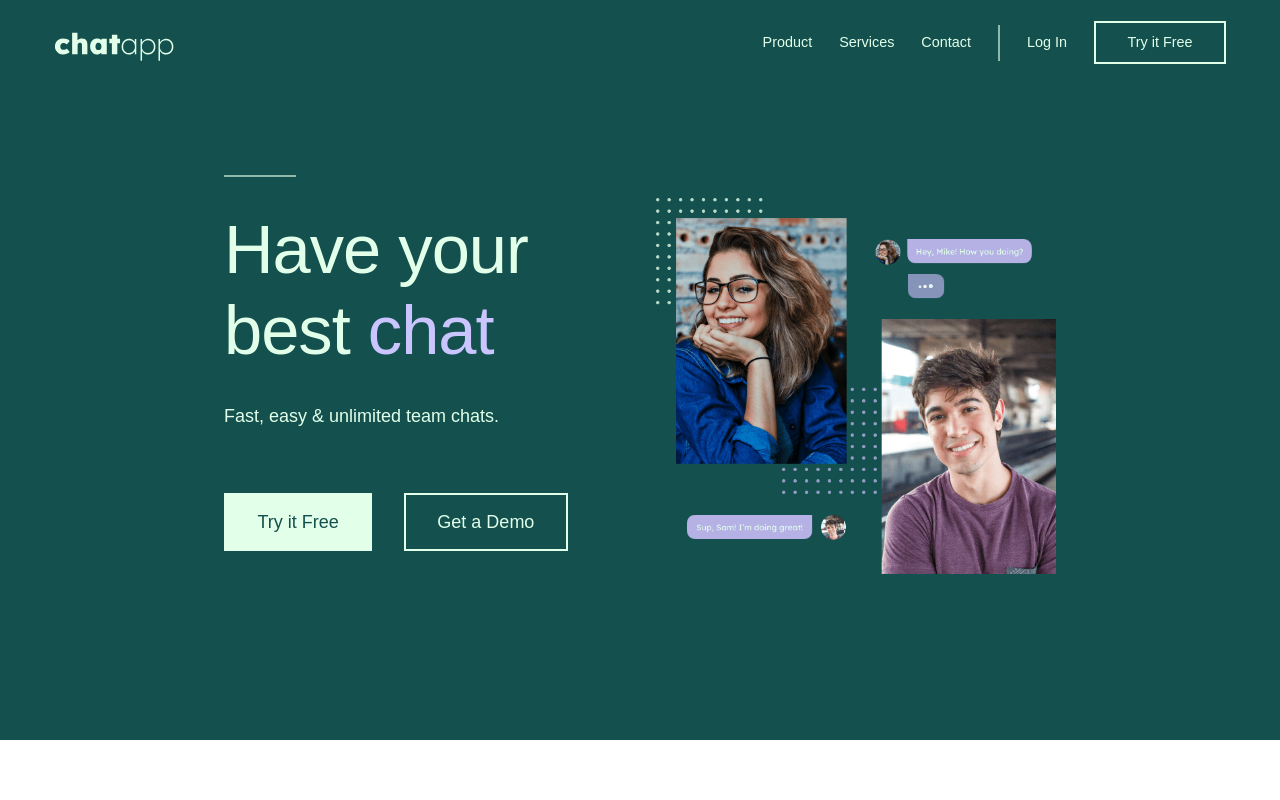
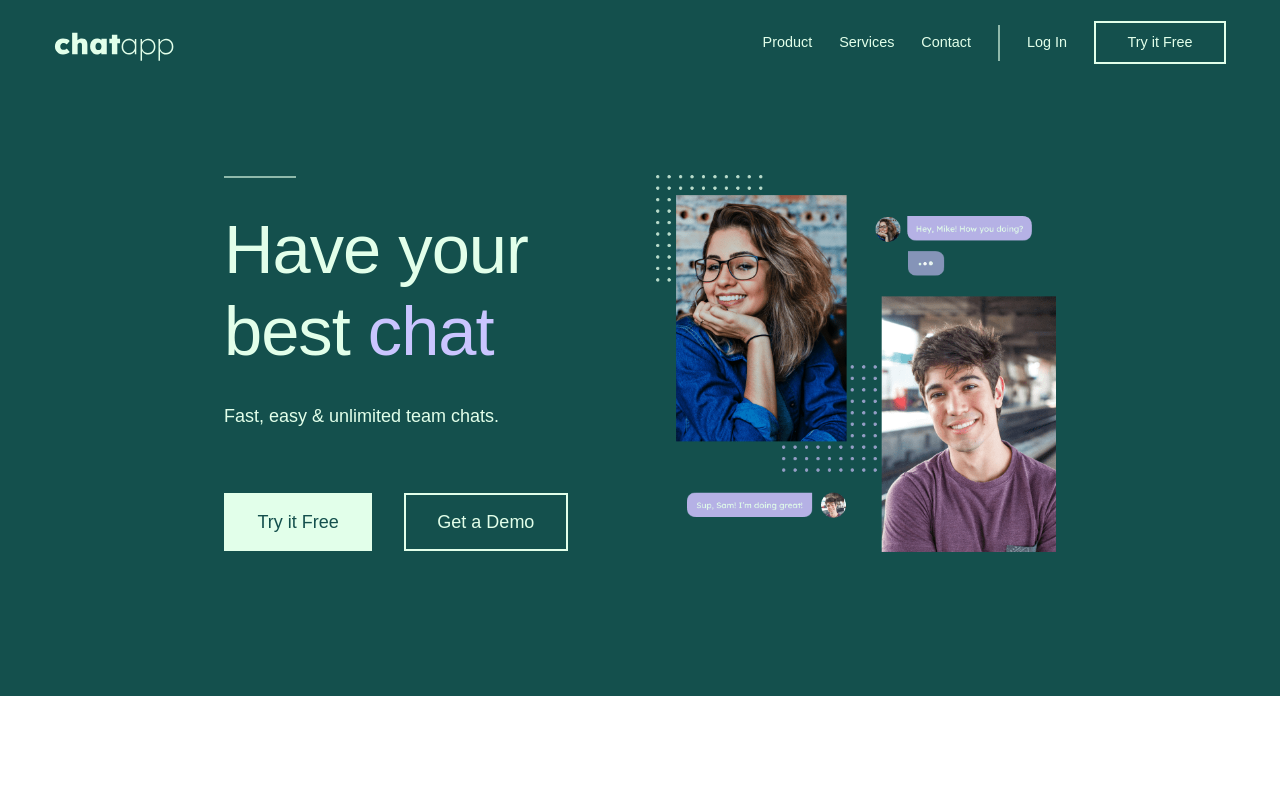
Before and after one commit to aka-luan/callapp-lp, a Next.js app: page / in a window 1280 px wide. Shown: the top 800 px of the page. Built offline with nearby package versions, Linux system fonts and the light colour scheme.

Commit message:
margin etc

```diff
--- a/src/app/page.js
+++ b/src/app/page.js
@@ -15,7 +15,7 @@ export default function Home() {
           <div className="container mx-auto flex flex-col items-center md:flex-row">
             <div
               id="hero-text"
-              className="md-mb-0 mb-10 flex flex-1 flex-col text-center md:text-start"
+              className="mb-14 flex flex-1 flex-col text-center md:mb-0 md:text-start"
             >
               <span className="mb-7 h-[2px] w-8 self-center bg-lightgreen opacity-60 md:w-16 md:self-start"></span>
               <h1 className="mb-7 text-3xl font-medium">
```
